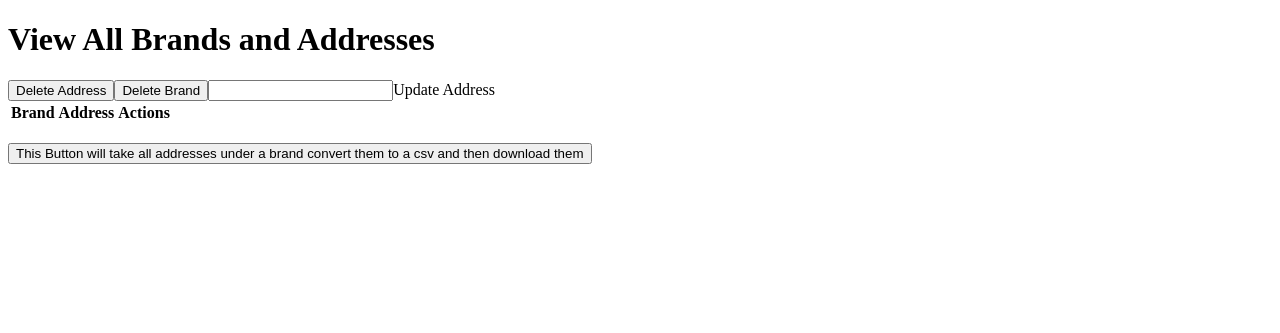
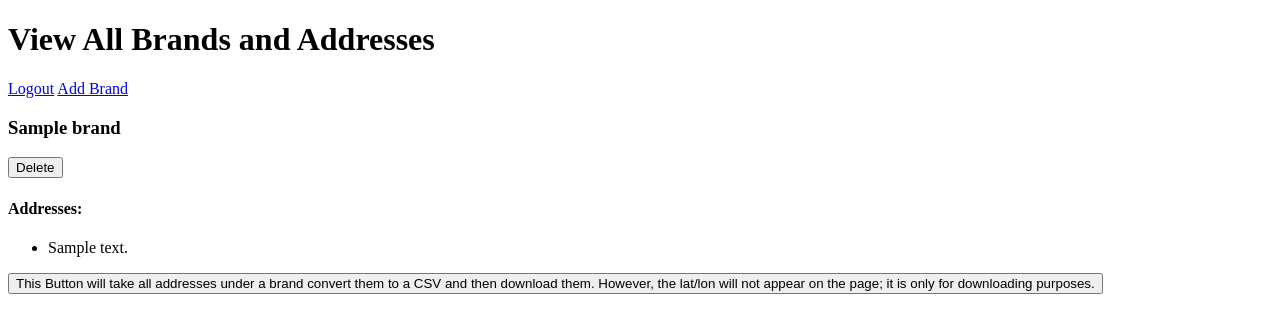
Before and after one commit to Jared951/geocoding-app, a Flask app: template templates/view_all.html in a window 1280 px wide. Shown: the top 333 px of the page. Run offline with Flask 3, Linux system fonts and the light colour scheme; the template is opened without the code that fills it: values that come from a table or form of the project are taken from there, others are empty; tables that the repository leaves empty hold one stand-in row (values such as "Sample post"); lists and menus that the app fills with data are empty.

Commit message:
added crud and server functionality

```diff
--- a/server.py
+++ b/server.py
@@ -1,29 +1,143 @@
-from flask import Flask, render_template, request, flash, session, redirect
-
-from model import connect_to_db, db
-
-import crud
-
+from flask import Flask, render_template, request, flash, session, redirect, url_for
+from flask_login import LoginManager, current_user, login_user, logout_user, login_required
+from model import connect_to_db, db, User, Brand, Address
+from crud import create_brand, create_user, create_address, remove_brand, update_address
 from jinja2 import StrictUndefined
 
 app = Flask(__name__)
 app.secret_key = "secret key"
 app.jinja_env.undefined = StrictUndefined
 
-# this html home page with login and create user, once a user logins in they will be redirected to the add_brand.html page
+login_manager = LoginManager()
+login_manager.init_app(app)
+
+@login_manager.user_loader
+def load_user(user_id):
+    return User.query.get(user_id)
+
+# Home page
 @app.route("/")
 def home():
     return render_template("home.html")
 
-# this html page will give the option for a user to input a brand name into one string with inputs below to add addresses that are also one string. Once a user has typed all of the inputs in it will have a button that adds it to the db and users profile. Once they click the button and the information is added it will flash a message on the page that the info was successfully added
-@app.route("/add_brand.html")
+# Route for user registration
+@app.route("/register", methods=["GET", "POST"])
+def register():
+    if request.method == "POST":
+        email = request.form.get("email")
+        password = request.form.get("password")
+        user = create_user(email, password)
+        flash("User successfully created")
+        return redirect(url_for("home"))
+    else:
+        return render_template("home")
+
+# Login page
+@app.route("/login", methods=["POST"])
+def login():
+    email = request.form.get("email")
+    password = request.form.get("password")
+    user = User.query.filter_by(email=email).first()
+
+    if user and user.password == password:
+        # Login successful
+        login_user(user)
+        flash("Logged in successfully")
+        return redirect(url_for("home"))
+    else:
+        # Invalid
+        flash("Invalid email or password")
+        return redirect(url_for("login"))
+
+# Logout route
+@app.route("/logout")
+@login_required
+def logout():
+    logout_user()
+    flash("You have been logged out")
+    return redirect(url_for("home"))
+
+# Route for adding a brand
+@app.route("/add_brand")
+@login_required
 def add_brand():
     return render_template("add_brand.html")
 
 
-@app.route("/view_all.html")
+# Route for viewing all brands
+@app.route('/view_all')
+@login_required
 def view_all():
-    return render_template("view_all.html")
+    user = current_user
+    user_brands = Brand.query.filter_by(user_id=user.id).all()
 
-if __name__=="__main__":
+    for brand in user_brands:
+        brand.addresses = Address.query.filter_by(brand_id=brand.id).all()
+
+    return render_template("view_all.html", brands=user_brands)
+
+
+# Route for creating brand and addresses
+@app.route("/add_brand", methods=["GET", "POST"])
+@login_required
+def add_brand_and_addresses():
+    if request.method == "POST":
+        brand_name = request.form.get("brand_name")
+        addresses = request.form.getlist("address")
+
+        user_id = current_user.id
+        brand = create_brand(brand_name=brand_name, user_id=user_id)
+
+        for address in addresses:
+            create_address(brand_id=brand.id, address_name=address)
+
+        flash("Brand added successfully!")
+    return render_template("add_brand.html")
+
+# Route to delete brand
+@app.route("/delete_brand/<int:brand_id>", methods=["POST"])
+@login_required
+def delete_brand(brand_id):
+    if remove_brand(brand_id):
+        flash("Brand deleted successfully!")
+    else:
+        flash("Brand not found.")
+
+    return redirect(url_for("view_all"))
+
+if __name__ == "__main__":
+    connect_to_db(app)
     app.run(debug=True)
+
+
+
+
+
+
+
+
+
+
+
+
+"""
+Add_brand.html
+    Message will flash when brand is successfully added to view_all
+
+View_all.html
+    Next to each address update button that allows the user to change the address
+    Button next address that uses geopy script to convert addresses into latitude/longitude csv file
+
+1. Get Login working
+2. get link to take you to add_brand.html
+3. get link to take you to view_all.html
+4. links between each page
+5. add brands to psql
+6. have brands appear on view_all.html
+7. delete brands next to each
+
+
+8. List to show Chalon
+9. Update functionality to satisfy requirement
+10. Geocoding
+"""
--- a/templates/view_all.html
+++ b/templates/view_all.html
@@ -7,22 +7,30 @@
     <title>Profile</title>
 </head>
 <body>
-    <h1>View All Brands and Addresses</h1>
+  <h1>View All Brands and Addresses</h1>
+  <a href="{{ url_for('logout') }}">Logout</a>
+  <a href="{{ url_for('add_brand') }}">Add Brand</a>
 
-    <table>
-      <tr>
-        <th>Brand</th>
-        <th>Address</th>
-        <th>Actions</th>
-        <button>Delete Address</button>
-        <button>Delete Brand</button>
-        <input>Update Address</input>
-    </tr>
+  {% for brand in brands %}
+    <div>
+      <h3>{{ brand.brand_name }}</h3>
+      <form method="post" action="{{ url_for('delete_brand', brand_id=brand.id) }}">
+        <input type="submit" value="Delete">
+      </form>
+    </div>
 
-    </table>
+    <div>
+      <h4>Addresses:</h4>
+      <ul>
+        {% for address in brand.addresses %}
+          <li>{{ address.address_name }}</li>
+        {% endfor %}
+      </ul>
+    </div>
+  {% endfor %}
 
-    <br>
 
-    <button>This Button will take all addresses under a brand convert them to a csv and then download them</button>
-  </body>
+
+  <button>This Button will take all addresses under a brand convert them to a CSV and then download them. However, the lat/lon will not appear on the page; it is only for downloading purposes.</button>
+</body>
 </html>
```
Also changed, not shown: crud.py (+17 -5 lines), geocoding.py (+77 -27 lines), model.py (+5 -2 lines), templates/add_brand.html (+12 -4 lines), templates/home.html (+29 -21 lines).
